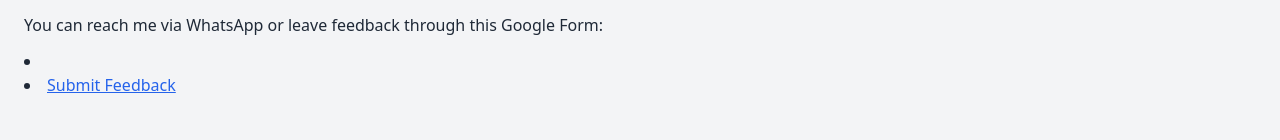
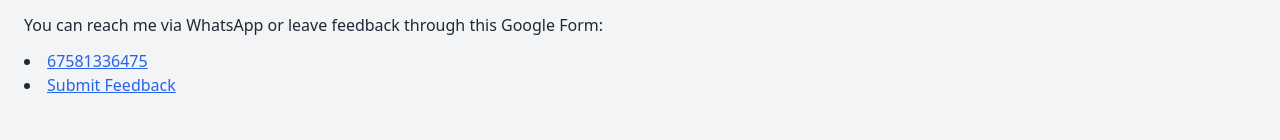
Before and after one commit to james-waibauru/james-campaign-site, a plain HTML site: page index.html in a window 1280 px wide. Shown: the part 1477-1617 px from the top of the page. Drawn offline with nearby package versions, Linux system fonts and the light colour scheme.

Commit message:
Update index.html

```diff
--- a/index.html
+++ b/index.html
@@ -67,7 +67,7 @@
       <h2 class="text-2xl font-semibold mb-4">Contact & Feedback</h2>
       <p>You can reach me via WhatsApp or leave feedback through this Google Form:</p>
       <ul class="mt-3 list-disc list-inside">
-        <li><a href="https://wa.me/67581336475">
+        <li><a href="https://wa.me/67581336475" class="text-blue-600 underline">67581336475</a></li>
         <li><a href="https://forms.gle/YOUR_FORM_LINK" class="text-blue-600 underline">Submit Feedback</a></li>
       </ul>
     </section>
```
